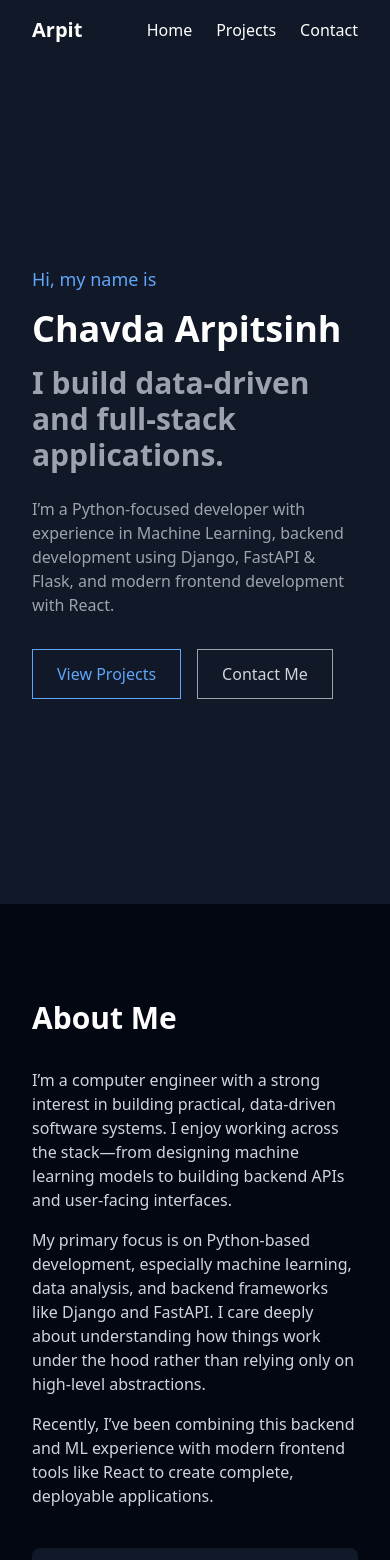
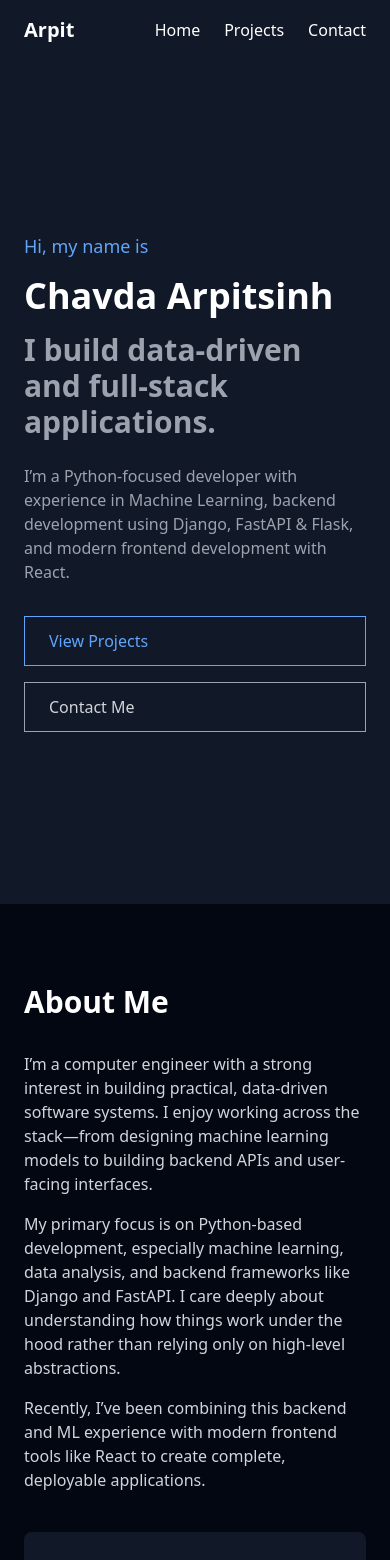
Before and after one commit to chavdaarpitsinh1248/portfolio, a React (Vite) app: page / in a window 390 px wide. Shown: the top 1560 px of the page. Built offline with nearby package versions, Linux system fonts and the light colour scheme.

Commit message:
style: improve mobile responsiveness across sections

```diff
--- a/src/components/About.jsx
+++ b/src/components/About.jsx
@@ -1,6 +1,6 @@
 function About() {
   return (
-    <section className="bg-gray-950 text-gray-300 px-8 py-24">
+    <section className="bg-gray-950 text-gray-300 px-6 sm:px-8 py-20 sm:py-24">
       <div className="max-w-5xl mx-auto">
         <h2 className="text-3xl font-bold text-white mb-8">
           About Me
--- a/src/components/Hero.jsx
+++ b/src/components/Hero.jsx
@@ -1,6 +1,6 @@
 function Hero() {
   return (
-    <section className="min-h-screen flex items-center bg-gray-900 text-white px-8">
+    <section className="min-h-screen flex items-center bg-gray-900 text-white px-6 sm:px-8">
       <div className="max-w-4xl">
         <p className="text-blue-400 text-lg mb-4">
           Hi, my name is
@@ -20,7 +20,7 @@ function Hero() {
           development with React.
         </p>
 
-        <div className="flex gap-4">
+        <div className="flex flex-col sm:flex-row gap-4">
           <a
             href="/projects"
             className="px-6 py-3 border border-blue-400 text-blue-400 hover:bg-blue-400 hover:text-black transition"
--- a/src/components/Navbar.jsx
+++ b/src/components/Navbar.jsx
@@ -2,7 +2,7 @@ import { NavLink } from "react-router-dom";
 
 function Navbar() {
   return (
-    <nav className="flex justify-between items-center px-8 py-4 bg-gray-900 text-white">
+    <nav className="flex justify-between items-center px-6 sm:px-8 py-4 bg-gray-900 text-white">
       <h1 className="text-xl font-bold">Arpit</h1>
 
       <div className="flex gap-6">
--- a/src/components/Projects.jsx
+++ b/src/components/Projects.jsx
@@ -9,7 +9,7 @@ function Projects() {
           Projects
         </h2>
 
-        <div className="grid sm:grid-cols-2 gap-8">
+        <div className="grid gap-8 sm:grid-cols-2">
           {projects.map((project, index) => (
             <ProjectCard key={index} project={project} />
           ))}
--- a/src/components/Skills.jsx
+++ b/src/components/Skills.jsx
@@ -6,7 +6,7 @@ function Skills() {
           Skills
         </h2>
 
-        <div className="grid sm:grid-cols-2 md:grid-cols-3 gap-8">
+        <div className="grid gap-8 sm:grid-cols-2 md:grid-cols-3">
           {/* Languages */}
           <div className="bg-gray-800 p-6 rounded-lg">
             <h3 className="text-xl font-semibold text-white mb-4">
```
